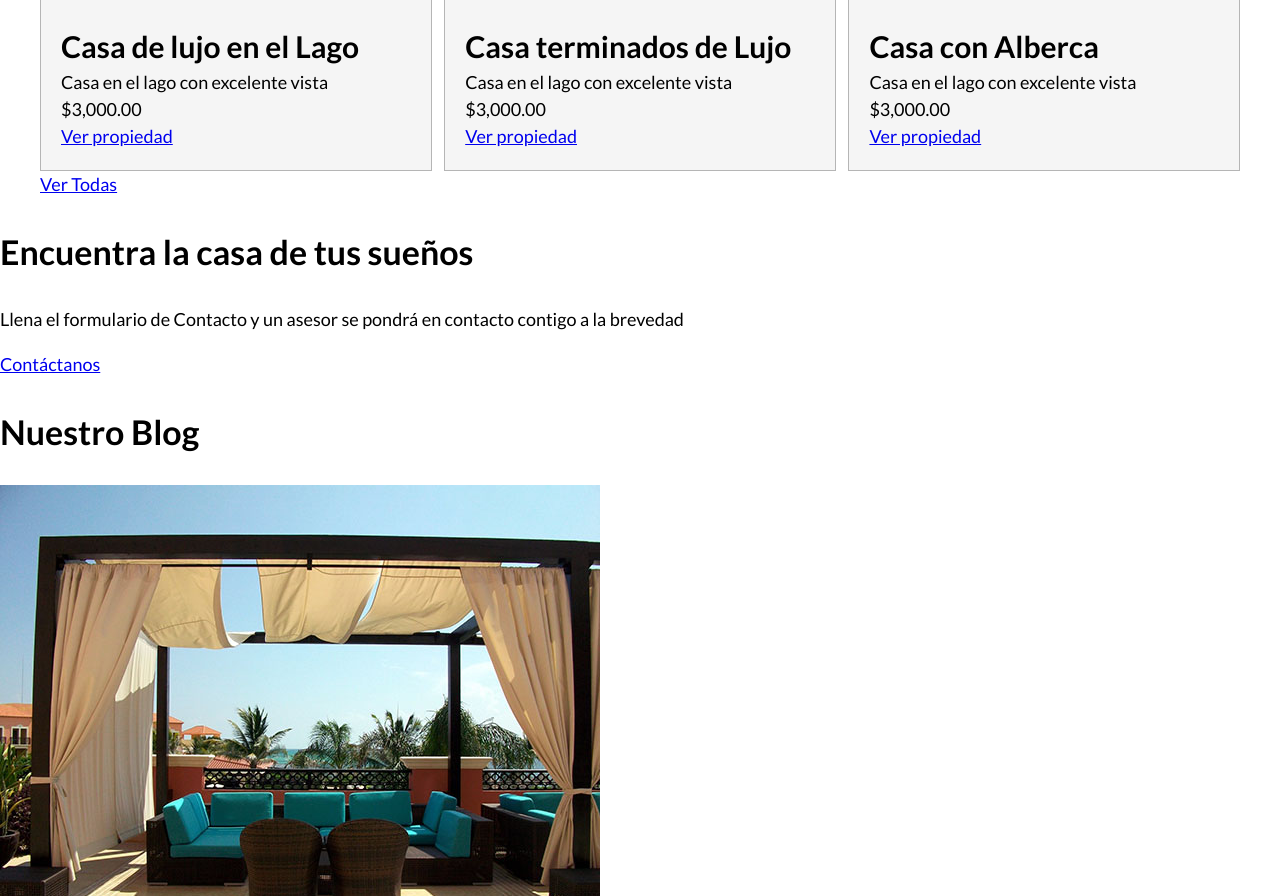
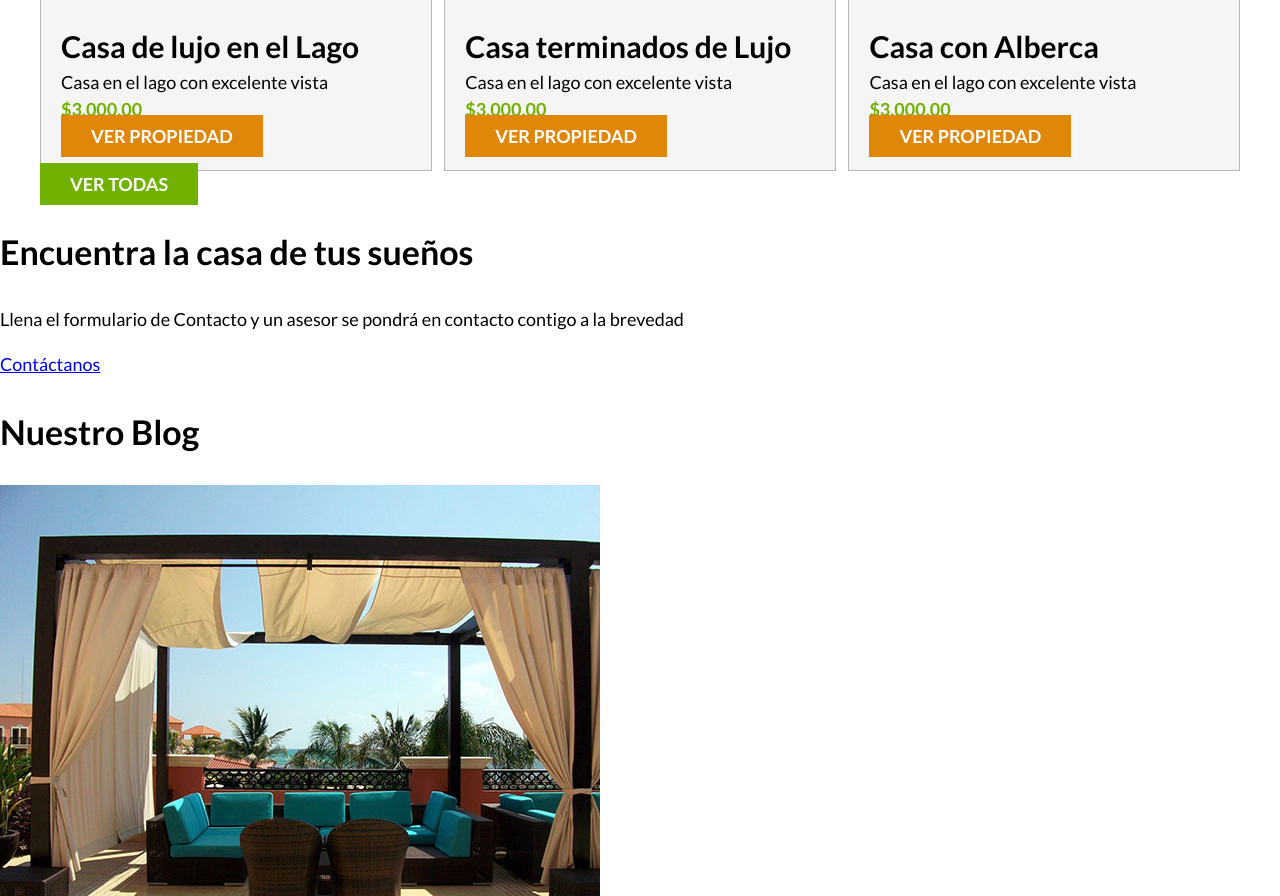
Before and after one commit to smltalavera95/bienesraices, a plain HTML site: page index.html in a window 1280 px wide. Shown: the part 1615-2511 px from the top of the page. Drawn offline with Linux system fonts and the light colour scheme.

Commit message:
Cambio de botones

```diff
--- a/css/style.css
+++ b/css/style.css
@@ -37,7 +37,21 @@ img{
 .txt_center{
   text-align: center;
 }
-
+/*Botones*/
+.boton{
+  text-decoration: none;
+  color:#fff;
+  font-weight: 700;
+  text-transform: uppercase;
+  font-size: 1.8rem;
+  padding:1rem 3rem;
+}
+.btn_anaranjado{
+  background-color:#E08709;
+}
+.btn_verde{
+  background-color: #71b100;
+}
 
 /*Header*/
 .site-header.barra-menu{
@@ -107,3 +121,7 @@ img{
 .col_inner_casasDeptos h3, .col_inner_casasDeptos p{
   margin:0px;
 }
+.precio{
+  color:#71b100;
+  font-weight: 700;
+}
--- a/index.html
+++ b/index.html
@@ -51,8 +51,8 @@
           <div class="col_inner_casasDeptos">
             <h3>Casa de lujo en el Lago</h3>
             <p>Casa en el lago con excelente vista</p>
-            <p>$3,000.00</p>
-            <a href="#">Ver propiedad</a>
+            <p class="precio">$3,000.00</p>
+            <a href="#" class="boton btn_anaranjado">Ver propiedad</a>
           </div>
         </div>
         <div class="col_casasDeptos">
@@ -60,8 +60,8 @@
           <div class="col_inner_casasDeptos">
             <h3>Casa terminados de Lujo</h3>
             <p>Casa en el lago con excelente vista</p>
-            <p>$3,000.00</p>
-            <a href="#">Ver propiedad</a>
+            <p class="precio">$3,000.00</p>
+            <a href="#" class="boton btn_anaranjado">Ver propiedad</a>
         </div>
         </div>
         <div class="col_casasDeptos">
@@ -69,13 +69,13 @@
           <div class="col_inner_casasDeptos">
             <h3>Casa con Alberca</h3>
             <p>Casa en el lago con excelente vista</p>
-            <p>$3,000.00</p>
-            <a href="#">Ver propiedad</a>
+            <p class="precio">$3,000.00</p>
+            <a href="#" class="boton btn_anaranjado">Ver propiedad</a>
           </div>
         </div>
       </div>
 
-      <a href="anuncios.html">Ver Todas</a>
+      <a href="anuncios.html" class="boton btn_verde">Ver Todas</a>
     </main>
     <section>
       <h2>Encuentra la casa de tus sueños</h2>
```
